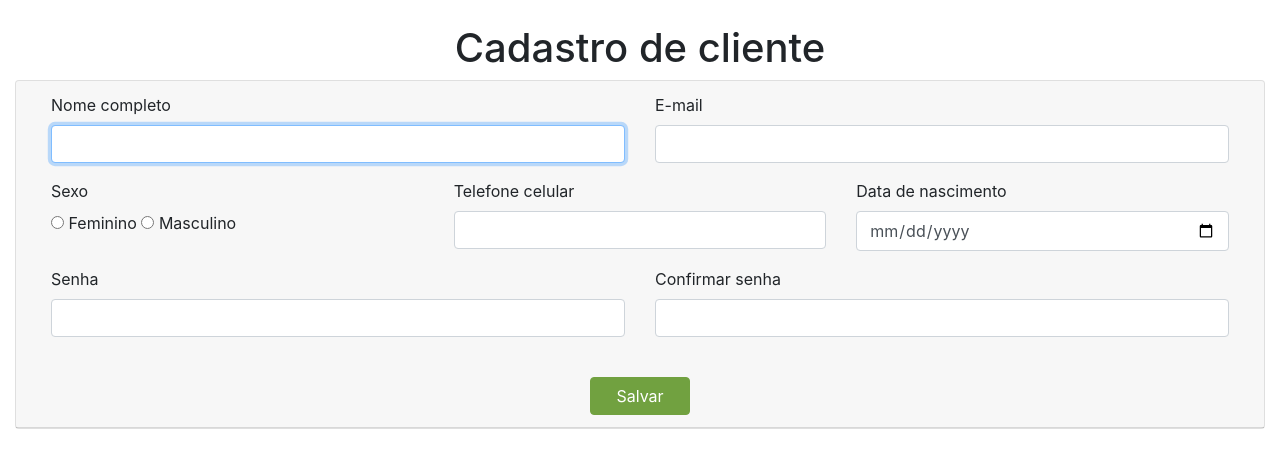
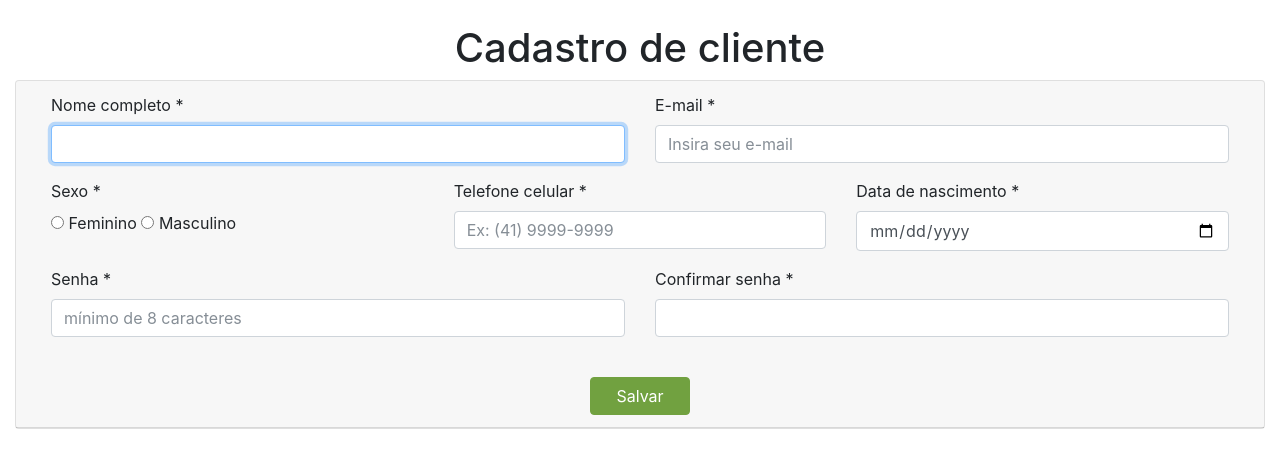
Before and after one commit to BrunoMiglioretto/SweetSalty, a PHP site: page /chatmaster/view/cadastroCliente.php in a window 1280 px wide. Shown: the part 100-568 px from the top of the page. Run offline with PHP 8.4, Linux system fonts and the light colour scheme.

Commit message:
Class validador arrumada, algumas modificações no layout do cadastro e logar

```diff
--- a/model/Cliente/validador.class.php
+++ b/model/Cliente/validador.class.php
@@ -16,7 +16,7 @@
             }
         }
 
-        abstract function EnviarEmail($email);
+        abstract function EnviarEmail();
 
         public function ValidarToken() {
             // ...
@@ -40,7 +40,7 @@
         }
 
         public function getEmail() {
-            return $this-> $email;
+            return $this->email;
         }
     }//fim da classe Validador.
 ?>
--- a/model/Cliente/validarEmail.class.php
+++ b/model/Cliente/validarEmail.class.php
@@ -4,6 +4,8 @@
 		public function __construct ($email) {
 			$this->setEmail($email);
 		}
+
+        // $email2 = $this->getEmail();
 
         public function EnviarEmail() {
 			$email = $this->getEmail();
@@ -38,6 +40,4 @@
             }
         } //fim da função EnviarEmail
     }//fim da classe validarEmail.
-
-    //end class
 ?>
--- a/view/cadastroCliente.php
+++ b/view/cadastroCliente.php
@@ -30,36 +30,36 @@
 								<div class="col-sm-12">
 									<div class="row">
 										<div class="col-lg-6 col-sm-12 form-group">
-											<label>Nome completo</label>
+											<label>Nome completo *</label>
 											<input type="text" name="nome" placeholder="" class="form-control" required autofocus>
 										</div>
 										<div class="col-lg-6 col-sm-12 form-group">
-											<label>E-mail</label>
-											<input type="email" name="email" placeholder="" class="form-control">
+											<label>E-mail *</label>
+											<input type="email" name="email" placeholder="Insira seu e-mail" class="form-control">
 										</div>
 									</div>
 									<div class="row">
 										<div class="col-lg-4 col-sm-12 form-group">
-											<label>Sexo</label><br>
+											<label>Sexo *</label><br>
 											<input type="radio" name="sexo" value="F"required /> Feminino
 											<input type="radio" name="sexo" value="M"/> Masculino
 										</div>
 										<div class="col-lg-4 col-sm-6 form-group">
-											<label>Telefone celular</label>
-											<input type="text" name="numeroTelefone" placeholder="" class="form-control" required onkeypress="return valTELEFONECELULAR(event,this); return false;" maxlength="14" title="Telefone celular">
+											<label>Telefone celular *</label>
+											<input type="text" name="numeroTelefone" placeholder="Ex: (41) 9999-9999" class="form-control" required onkeypress="return valTELEFONECELULAR(event,this); return false;" maxlength="14" title="Telefone celular">
 										</div>
 										<div class="col-lg-4 col-sm-6 form-group">
-											<label>Data de nascimento</label>
+											<label>Data de nascimento *</label>
 											<input type="date" name="dataNascimento" placeholder="" class="form-control" required>
 										</div>
 									</div>
 									<div class="row">
 										<div class="col-lg-6 col-sm-12 form-group">
-											<label>Senha</label>
-											<input type="password" name="senha" placeholder="" class="form-control" maxlength="12" required>
+											<label>Senha *</label>
+											<input type="password" name="senha" placeholder="mínimo de 8 caracteres" class="form-control" maxlength="12" minlength="8" required>
 										</div>
 										<div class="col-lg-6 col-sm-12 form-group">
-											<label>Confirmar senha</label>
+											<label>Confirmar senha *</label>
 											<input type="password" id="confSenha" name="confSenha"  class="form-control" required>
 										</div>
 									</div><br>
--- a/view/logar.php
+++ b/view/logar.php
@@ -41,7 +41,7 @@
                         </div>
                         <input class="btn btn-primary btn-block" type="submit" name="Salvar" value="Entrar"><br>
                         <div class="row text-center" style="margin-left: 50px;">
-                             <div class="g-signin2" data-onsuccess="onSignIn" style="width:200%; height:36px;"></div><p id='msg'></p>
+                             <div class="g-signin2" data-onsuccess="onSignIn" style="width:300%; height:40px; margin-left:-6%;"></div><p id='msg'></p>
                         </div>
                     </form>
                     <a href="cadastroCliente.php" style="text-decoration:none;"><button class="btn btn-primary btn-block"  type="button">Quero me cadastrar</button></a>
```
Also changed, not shown: controller/clienteController/cadastro/cadastrarClientePadraoController.php (+4 -4 lines), model/Cliente/ClientePadrao.class.php (+8 -1 lines), view/vendor/bootstrap/css/bootstrap.min.css.
